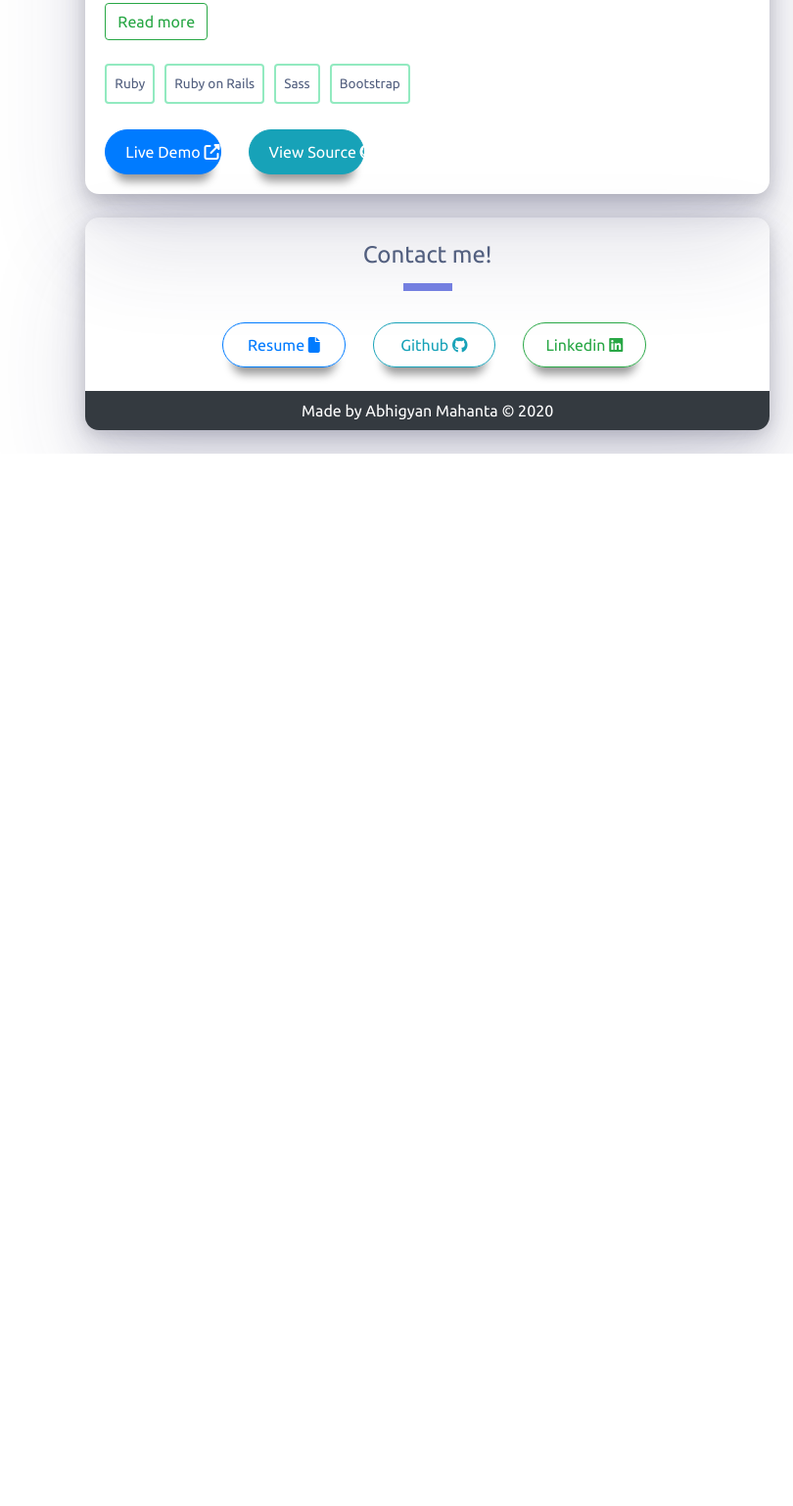
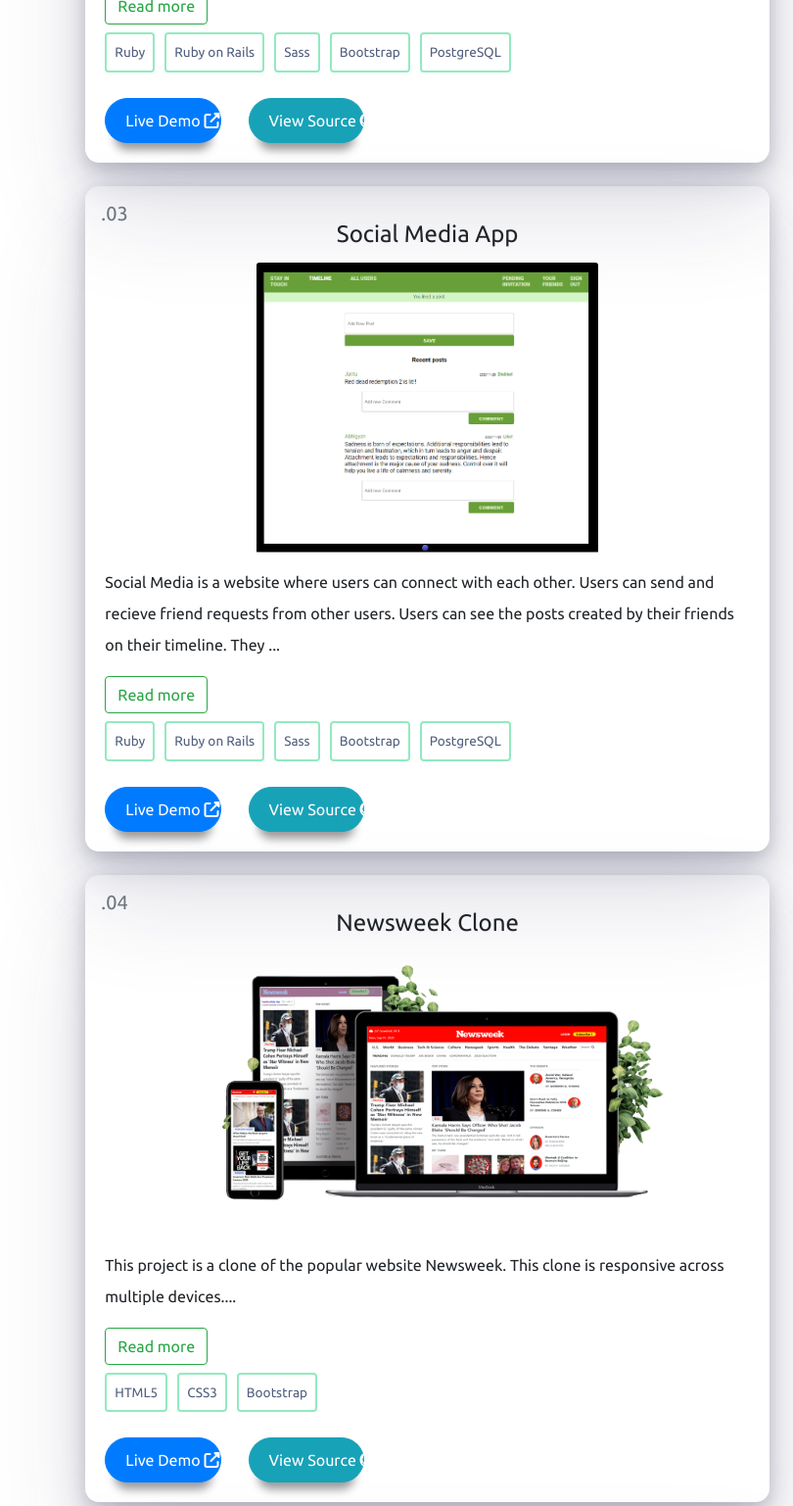
Before and after one commit to Abhigyan001/Portfolio, a plain HTML site: page index.html in a window 1280 px wide. Shown: the part 2132-3669 px from the top of the page at 98% size, without its empty margins (470-1280 px from the left). Before the commit the page ends 2595 px from the top, so only its background shows below. Drawn offline with Linux system fonts and the light colour scheme.

Commit message:
Add two projects

```diff
--- a/index.html
+++ b/index.html
@@ -139,13 +139,14 @@
           </div>
           <div class="card-body2" id="project">
             <h2 class="section-title mb-2">Projects</h2>
+            <!-- Project 1 -->
             <div class="right bg mx-4 my-4">
               <h5 class="text-secondary p-3 m-0">.01</h5>
               <h4 class=" title text-center">Hospital Finder</h4>
               <img class="card-img-top imgwidth w-75" src="images/laptop-1.png" alt="Card image cap">
               <div class="card-body">
                 <p class="card-text para">Hospital Finder is a website-template that helps you to search and find hospitals in a region. The search can be filtered using various options and further information on the hospitals can be obtained by <span id="dots">...</span><span id="more">selecting any search result. This project demonstrates the use of bootstrap and Sass to create a simple landmark finding website.</span></p>
-                  <button onclick="myFunction()" id="myBtn" class="btn btn-outline-success">Read more</button></p>
+                  <button onclick="myFunction()" id="myBtn" class="btn btn-outline-success">Read more</button>
                 <div class="project-skills pt-2">
                   <span class="project-skill">HTML5</span>
                   <span class="project-skill">CSS3</span>
@@ -158,18 +159,20 @@
                 </div>
               </div>
             </div>
+            <!-- Project 2 -->
             <div class="right bg mx-4 my-4">
               <h5 class="text-secondary p-3 m-0">.02</h5>
               <h4 class=" title text-center">Games Info</h4>
               <img class="card-img-top imgwidth w-75" src="images/laptop-2.png" alt="Card image cap">
               <div class="card-body">
                 <p class="card-text para">Games Info is a PC games blog where users can write reviews or summaries about their favorite games. This web application allows users to sign up with their user name and email. Every <span id="dots1">...</span><span id="more1">logged-in user can create a new article. He has the ability to vote on his as well as other users' articles. This project demonstrates the use of Ruby on Rails to create an article creation website.</span></p>
-              <button onclick="myFunction1()" id="myBtn1" class="btn btn-outline-success">Read more</button></p>
+                <button onclick="myFunction1()" id="myBtn1" class="btn btn-outline-success">Read more</button>
                 <div class="project-skills pt-2">
                   <span class="project-skill">Ruby</span>
                   <span class="project-skill">Ruby on Rails</span>
                   <span class="project-skill">Sass</span>
                   <span class="project-skill">Bootstrap</span>
+                  <span class="project-skill">PostgreSQL</span>
                 </div>
                 <div class="mt-3 ">
                   <a class="btn btn-primary button1" href="https://gamearticles.herokuapp.com/" target="_blank"> Live Demo
@@ -179,8 +182,53 @@
                 </div>
               </div>
             </div>
+            <!-- Project 3 -->
+            <div class="right bg mx-4 my-4">
+              <h5 class="text-secondary p-3 m-0">.03</h5>
+              <h4 class=" title text-center">Social Media App</h4>
+              <img class="card-img-top imgwidth2 w-50" src="images/ss3.png" alt="Card image cap">
+              <div class="card-body">
+                <p class="card-text para">Social Media is a website where users can connect with each other. Users can send and recieve friend requests from other users. Users can see the posts created by their friends on their timeline. They <span id="dots2">...</span><span id="more2">can like it as well as comment on it. User can also see their pending friend requests and choose to decline the invitation.</span></p>
+                <button onclick="myFunction2()" id="myBtn2" class="btn btn-outline-success">Read more</button>
+                <div class="project-skills pt-2">
+                  <span class="project-skill">Ruby</span>
+                  <span class="project-skill">Ruby on Rails</span>
+                  <span class="project-skill">Sass</span>
+                  <span class="project-skill">Bootstrap</span>
+                  <span class="project-skill">PostgreSQL</span>
+                </div>
+                <div class="mt-3 ">
+                  <a class="btn btn-primary button1" href="https://socialmediaapp2020.herokuapp.com/" target="_blank"> Live Demo
+                    <span><i class="fas fa-external-link-alt"></i></span></a>
+                  <a class="btn btn-info button1 ml-4 text-white" href="https://github.com/Abhigyan001/ror-social-scaffold/tree/development"
+                    target="_blank">View Source <span><i class="fab fa-github"></i></span></a>
+                </div>
+              </div>
+            </div>
+            <!-- Project 4 -->
+            <div class="right bg mx-4 my-4">
+              <h5 class="text-secondary p-3 m-0">.04</h5>
+              <h4 class=" title text-center">Newsweek Clone</h4>
+              <img class="card-img-top imgwidth3 w-75" src="images/ss4.png" alt="Card image cap">
+              <div class="card-body">
+                <p class="card-text para">This project is a clone of the popular website Newsweek. This clone is responsive across multiple devices.<span id="dots3">...</span><span id="more3"> The use of relative and fixed positions as well as CSS grids has been used predominantly throughout the project. Bootstrap has been used in the design of navbars and footers.</span></p>
+                <button onclick="myFunction3()" id="myBtn3" class="btn btn-outline-success">Read more</button>
+                <div class="project-skills pt-2">
+                  <span class="project-skill">HTML5</span>
+                  <span class="project-skill">CSS3</span>
+                  <span class="project-skill">Bootstrap</span>
+                </div>
+                <div class="mt-3 ">
+                  <a class="btn btn-primary button1" href="https://newsweekcloning.netlify.app/" target="_blank"> Live Demo
+                    <span><i class="fas fa-external-link-alt"></i></span></a>
+                  <a class="btn btn-info button1 ml-4 text-white" href="https://github.com/Abhigyan001/Bootstrap_Newsweek"
+                    target="_blank">View Source <span><i class="fab fa-github"></i></span></a>
+                </div>
+              </div>
+            </div>
           </div>
 
+          <!-- Footer -->
           <div class="bg mx-4 my-4 footer" id="contactme">
             <h2 class="section-title pt-4">Contact me!</h2>
             <div class="pt-4 mb-4 contact-links">
--- a/js/main.js
+++ b/js/main.js
@@ -86,3 +86,33 @@ function myFunction1() {
     moreText1.style.display = "inline";
   }
 }
+
+function myFunction2() {
+  var dots2 = document.getElementById("dots2");
+  var moreText2 = document.getElementById("more2");
+  var btnText2 = document.getElementById("myBtn2");
+  if (dots2.style.display === "none") {
+    dots2.style.display = "inline";
+    btnText2.innerHTML = "Read more";
+    moreText2.style.display = "none";
+  } else {
+    dots2.style.display = "none";
+    btnText2.innerHTML = "Read less";
+    moreText2.style.display = "inline";
+  }
+}
+
+function myFunction3() {
+  var dots3 = document.getElementById("dots3");
+  var moreText3 = document.getElementById("more3");
+  var btnText3 = document.getElementById("myBtn3");
+  if (dots3.style.display === "none") {
+    dots3.style.display = "inline";
+    btnText3.innerHTML = "Read more";
+    moreText3.style.display = "none";
+  } else {
+    dots3.style.display = "none";
+    btnText3.innerHTML = "Read less";
+    moreText3.style.display = "inline";
+  }
+}
--- a/scss/styles.scss
+++ b/scss/styles.scss
@@ -369,15 +369,23 @@ a.socialIcon:hover,
   margin-top: -4%;
 }
 
+.imgwidth2 {
+  margin-left: 25%;
+  margin-top: 1%;
+  margin-bottom: 2%;
+}
+
+.imgwidth3 {
+  margin-left: 11%;
+  margin-top: 3%;
+  margin-bottom: 2%;
+}
+
 .title {
   margin-top: -3%;
 }
 
-#more {
-  display: none;
-}
-
-#more1 {
+#more, #more1, #more2, #more3, #more4 {
   display: none;
 }
 
@@ -415,9 +423,9 @@ a.socialIcon:hover,
 }
 
 .footer {
-  height: 8.3%;
+  height: 5.3%;
   @include mobile {
-    height: 9%;
+    height: 6%;
   }
 }
 
```
Also changed, not shown: images/ss3.PNG (added), images/ss4.png (added), scss/styles.css, 1 other file. Lines whose indentation alone changed are shown as unchanged.
